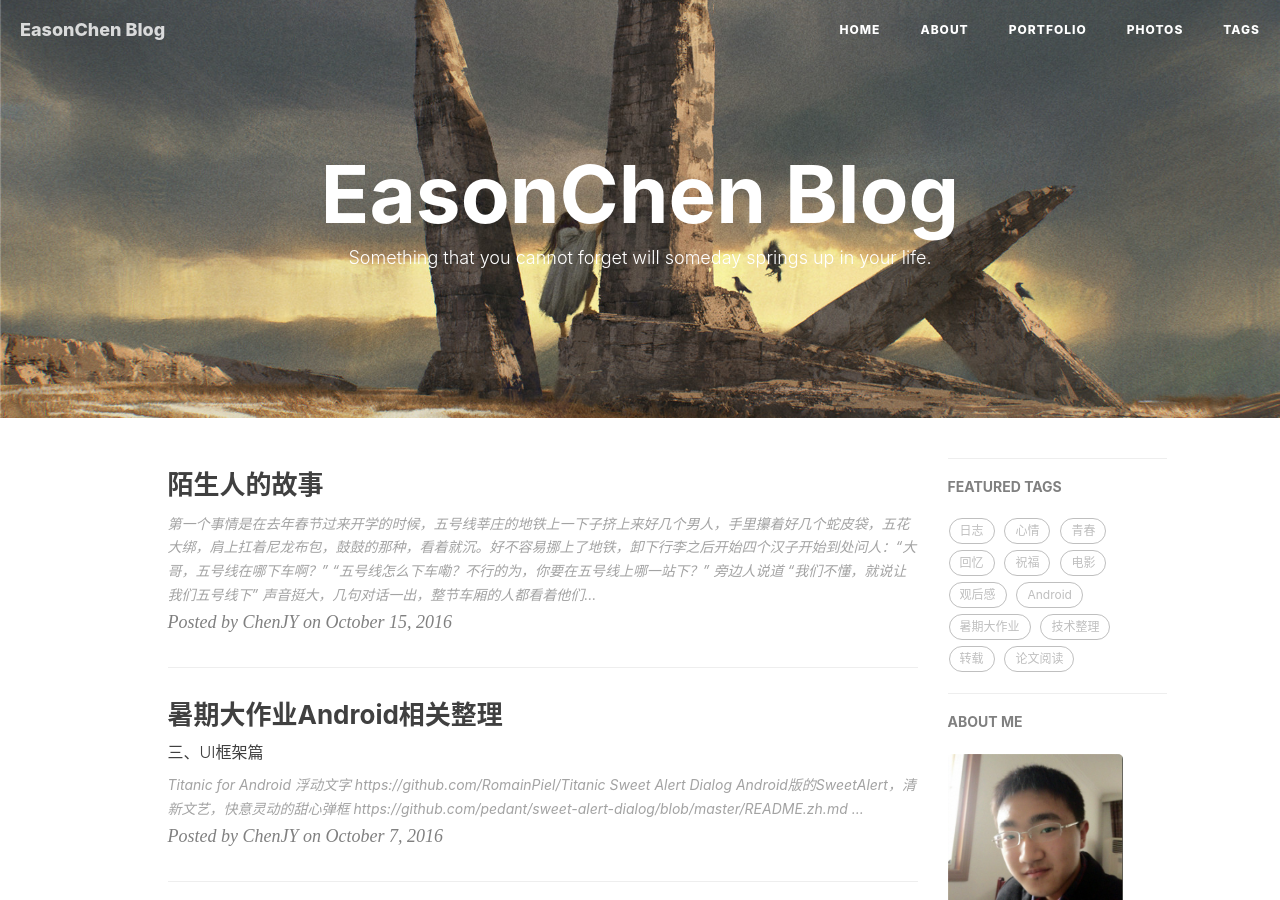
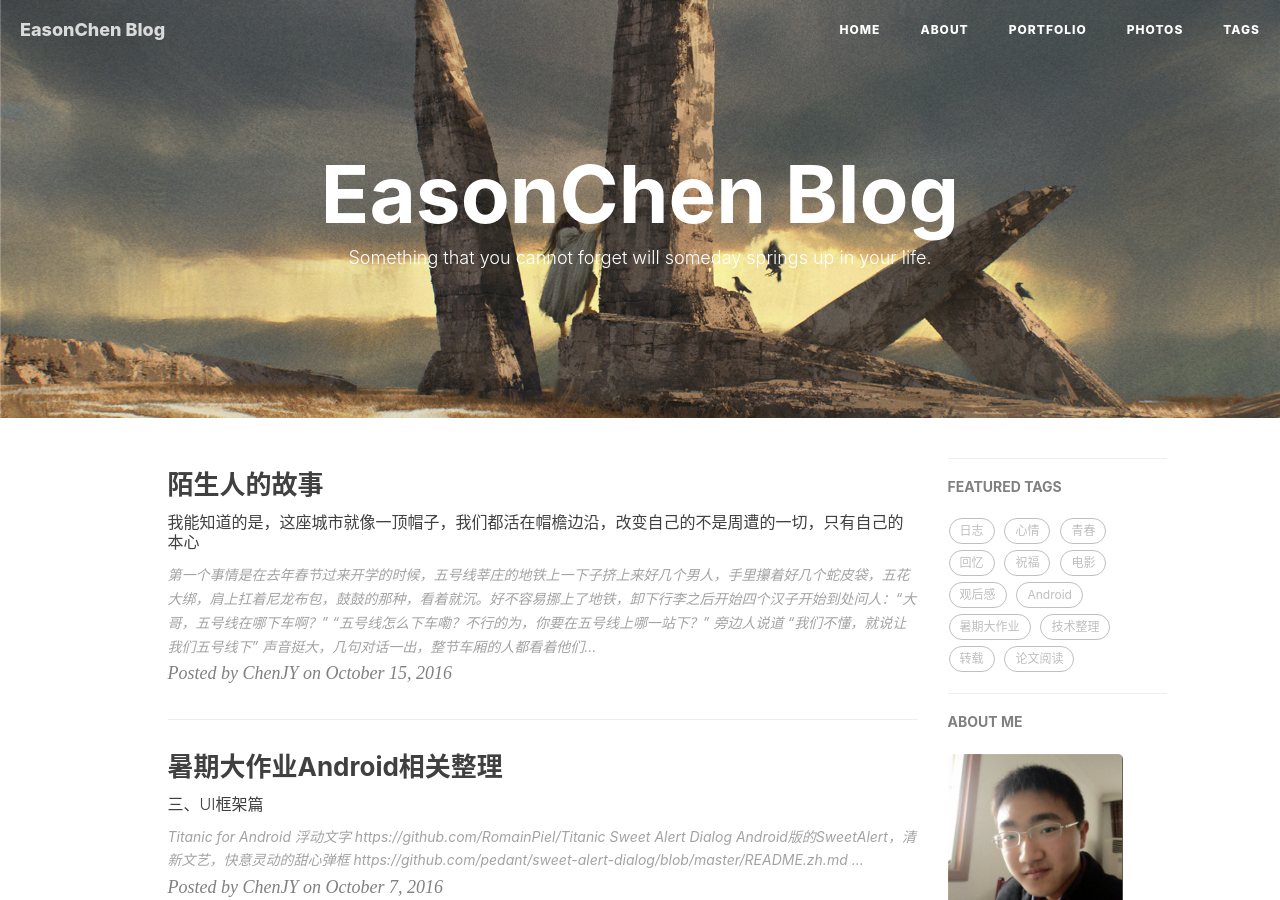
Before and after one commit to jiayangchen/jiayangchen.github.io, a Jekyll site: the page built from index.html, in a window 1280 px wide and 900 px high. Built offline with Jekyll 4.4.1, drawn with Linux system fonts in a browser that asks for light colours; nearby versions of some CDN libraries; the list of posts is cut into pages by our own code; comment, search, counter and statistics services are not loaded.

Commit message:
20161005

```diff
--- a/_posts/2016-10-15-strangers-story.md
+++ b/_posts/2016-10-15-strangers-story.md
@@ -1,7 +1,7 @@
 ---
 layout: post
 title: "陌生人的故事"
-subtitle: ""
+subtitle: "我能知道的是，这座城市就像一顶帽子，我们都活在帽檐边沿，改变自己的不是周遭的一切，只有自己的本心"
 date: 2016-10-15
 author: "ChenJY"
 header-img: "img/android.jpg"
```
